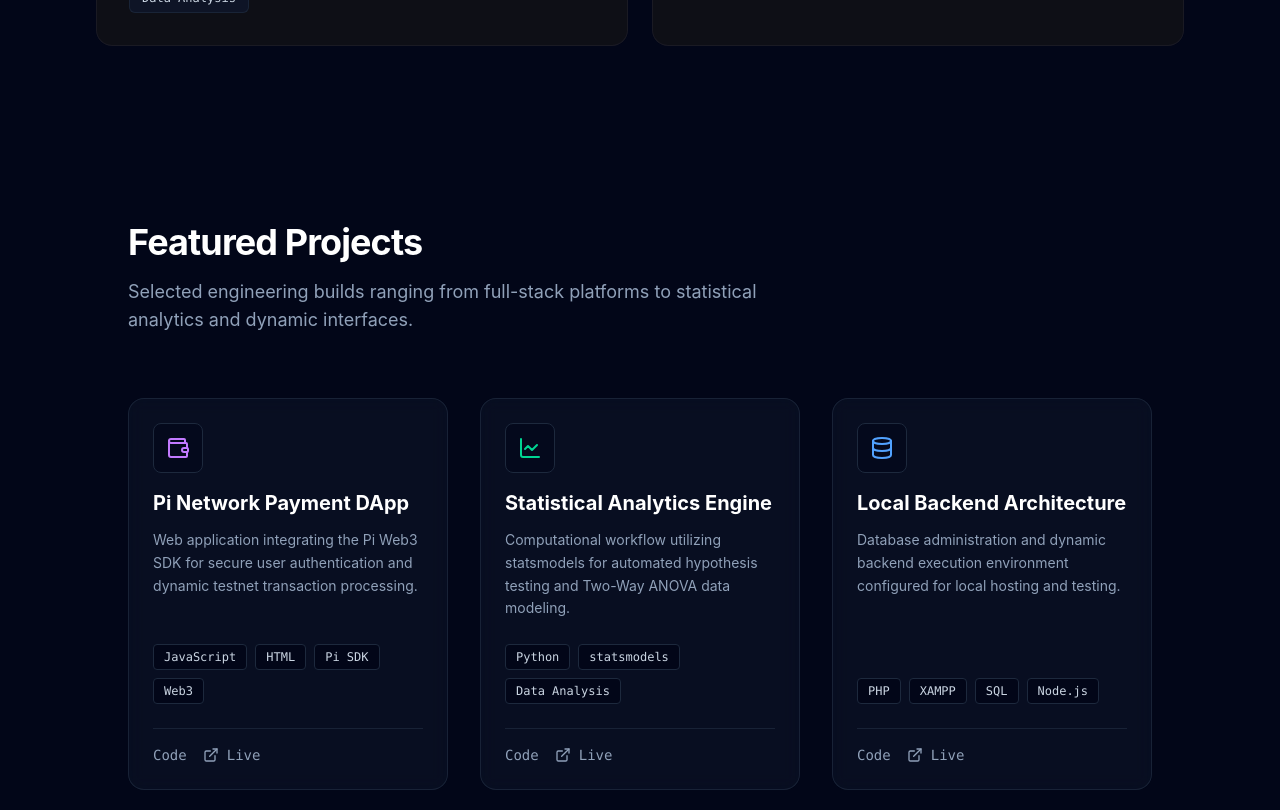
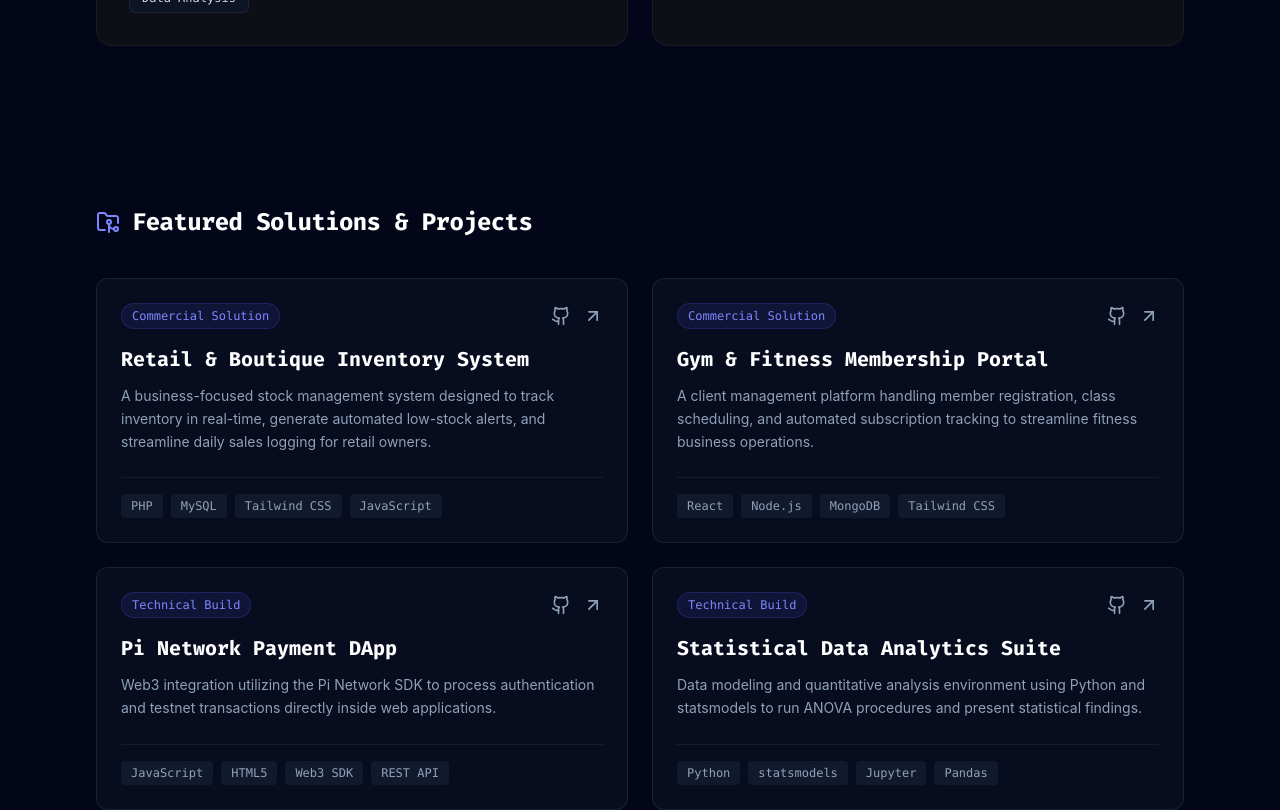
Before and after one commit to Gazilo7/dev-portfolio, a React (Vite) app: page / in a window 1280 px wide. Shown: the part 2960-3770 px from the top of the page. Built offline with nearby package versions, Linux system fonts and the light colour scheme.

Commit message:
Update Projects component with real-world business solutions

```diff
--- a/src/components/Projects.jsx
+++ b/src/components/Projects.jsx
@@ -1,94 +1,110 @@
 import { motion } from 'framer-motion';
-import { ExternalLink, Database, LineChart, Wallet } from 'lucide-react';
+import { FolderGit2, ExternalLink, Github, ArrowUpRight } from 'lucide-react';
 
 const projects = [
   {
-    title: 'Pi Network Payment DApp',
-    description: 'Web application integrating the Pi Web3 SDK for secure user authentication and dynamic testnet transaction processing.',
-    tags: ['JavaScript', 'HTML', 'Pi SDK', 'Web3'],
-    icon: Wallet,
-    color: 'text-purple-400'
+    title: "Retail & Boutique Inventory System",
+    description: "A business-focused stock management system designed to track inventory in real-time, generate automated low-stock alerts, and streamline daily sales logging for retail owners.",
+    tags: ["PHP", "MySQL", "Tailwind CSS", "JavaScript"],
+    liveUrl: "#", // Replace with live URL when ready
+    githubUrl: "#", // Replace with GitHub repository link when ready
+    featured: true
   },
   {
-    title: 'Statistical Analytics Engine',
-    description: 'Computational workflow utilizing statsmodels for automated hypothesis testing and Two-Way ANOVA data modeling.',
-    tags: ['Python', 'statsmodels', 'Data Analysis'],
-    icon: LineChart,
-    color: 'text-emerald-400'
+    title: "Gym & Fitness Membership Portal",
+    description: "A client management platform handling member registration, class scheduling, and automated subscription tracking to streamline fitness business operations.",
+    tags: ["React", "Node.js", "MongoDB", "Tailwind CSS"],
+    liveUrl: "#",
+    githubUrl: "#",
+    featured: true
   },
   {
-    title: 'Local Backend Architecture',
-    description: 'Database administration and dynamic backend execution environment configured for local hosting and testing.',
-    tags: ['PHP', 'XAMPP', 'SQL', 'Node.js'],
-    icon: Database,
-    color: 'text-blue-400'
+    title: "Pi Network Payment DApp",
+    description: "Web3 integration utilizing the Pi Network SDK to process authentication and testnet transactions directly inside web applications.",
+    tags: ["JavaScript", "HTML5", "Web3 SDK", "REST API"],
+    liveUrl: "#",
+    githubUrl: "#",
+    featured: false
+  },
+  {
+    title: "Statistical Data Analytics Suite",
+    description: "Data modeling and quantitative analysis environment using Python and statsmodels to run ANOVA procedures and present statistical findings.",
+    tags: ["Python", "statsmodels", "Jupyter", "Pandas"],
+    liveUrl: "#",
+    githubUrl: "#",
+    featured: false
   }
 ];
 
 export default function Projects() {
   return (
-    <section id="projects" className="py-24 relative z-10">
-      <div className="max-w-6xl mx-auto px-4 sm:px-6 lg:px-8">
-
+    <section id="projects" className="py-20 relative z-10">
       <motion.div
         initial={{ opacity: 0, y: 20 }}
         whileInView={{ opacity: 1, y: 0 }}
         viewport={{ once: true }}
-          transition={{ duration: 0.5 }}
-          className="mb-16"
+        className="flex flex-col gap-10"
       >
-          <h2 className="text-3xl font-bold text-white tracking-tight sm:text-4xl">Featured Projects</h2>
-          <p className="mt-4 text-slate-400 max-w-2xl text-lg">
-            Selected engineering builds ranging from full-stack platforms to statistical analytics and dynamic interfaces.
-          </p>
-        </motion.div>
-
-        <div className="grid grid-cols-1 md:grid-cols-2 lg:grid-cols-3 gap-8">
-          {projects.map((project, index) => (
-            <motion.div
-              key={index}
-              initial={{ opacity: 0, y: 40 }}
-              whileInView={{ opacity: 1, y: 0 }}
-              viewport={{ once: false, amount: 0.2 }}
-              transition={{ duration: 0.6, delay: index * 0.15, ease: "easeOut" }}
-              whileHover={{ y: -12, scale: 1.02 }}
-              className="group relative bg-slate-900/50 backdrop-blur-sm border border-slate-800/80 rounded-2xl p-6 flex flex-col h-full hover:border-indigo-500/50 hover:shadow-2xl hover:shadow-indigo-500/10 transition-all duration-300 cursor-pointer"
-            >
-              <div className="mb-4 p-3 bg-slate-950/50 rounded-lg inline-block w-fit border border-slate-800 group-hover:border-indigo-500/30 transition-colors">
-                <project.icon className={`w-6 h-6 ${project.color}`} />
+        <div className="flex items-center gap-3">
+          <FolderGit2 className="w-6 h-6 text-indigo-400" />
+          <h2 className="text-2xl font-bold text-white tracking-tight font-['Fira_Code',monospace]">
+            Featured Solutions & Projects
+          </h2>
         </div>
 
-              <h3 className="text-xl font-bold text-white mb-3 group-hover:text-indigo-400 transition-colors">
+        <div className="grid grid-cols-1 md:grid-cols-2 gap-6">
+          {projects.map((project, index) => (
+            <div
+              key={index}
+              className="bg-slate-900/40 border border-slate-800/80 rounded-xl p-6 flex flex-col justify-between hover:border-indigo-500/50 transition-colors group"
+            >
+              <div>
+                <div className="flex items-center justify-between mb-4">
+                  <span className="text-xs font-mono text-indigo-400 bg-indigo-500/10 px-2.5 py-1 rounded-full border border-indigo-500/20">
+                    {project.featured ? "Commercial Solution" : "Technical Build"}
+                  </span>
+                  <div className="flex items-center gap-3 text-slate-400">
+                    <a
+                      href={project.githubUrl}
+                      target="_blank"
+                      rel="noopener noreferrer"
+                      className="hover:text-white transition-colors"
+                      title="Source Code"
+                    >
+                      <Github className="w-5 h-5" />
+                    </a>
+                    <a
+                      href={project.liveUrl}
+                      target="_blank"
+                      rel="noopener noreferrer"
+                      className="hover:text-white transition-colors"
+                      title="Live Demo"
+                    >
+                      <ArrowUpRight className="w-5 h-5" />
+                    </a>
+                  </div>
+                </div>
+
+                <h3 className="text-xl font-bold text-white group-hover:text-indigo-300 transition-colors font-['Fira_Code',monospace]">
                   {project.title}
                 </h3>
-
-              <p className="text-slate-400 text-sm mb-6 flex-grow leading-relaxed">
+                <p className="text-slate-400 text-sm mt-3 leading-relaxed">
                   {project.description}
                 </p>
-
-              <div className="mt-auto">
-                <div className="flex flex-wrap gap-2 mb-6">
-                  {project.tags.map((tag, i) => (
-                    <span key={i} className="px-2.5 py-1 bg-slate-950 text-slate-300 text-xs font-mono rounded border border-slate-800 group-hover:border-slate-700 transition-colors">
+              </div><div className="flex flex-wrap gap-2 mt-6 pt-4 border-t border-slate-800/60">
+                {project.tags.map((tag, tIndex) => (
+                  <span
+                    key={tIndex}
+                    className="text-xs text-slate-400 bg-slate-800/50 px-2.5 py-1 rounded font-mono"
+                  >
                     {tag}
                   </span>
                 ))}
               </div>
-
-                <div className="flex gap-4 border-t border-slate-800/80 pt-4">
-                  <button className="flex items-center gap-2 text-sm font-mono text-slate-400 hover:text-white transition-colors">
-                    Code
-                  </button>
-                  <button className="flex items-center gap-2 text-sm font-mono text-slate-400 hover:text-white transition-colors">
-                    <ExternalLink className="w-4 h-4" /> Live
-                  </button>
             </div>
+          ))}
         </div>
       </motion.div>
-          ))}
-        </div>
-
-      </div>
     </section>
   );
 }
```
Lines whose indentation alone changed are shown as unchanged.
